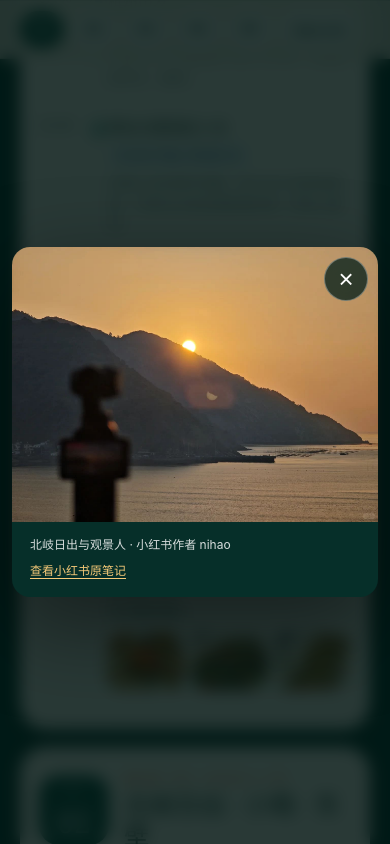
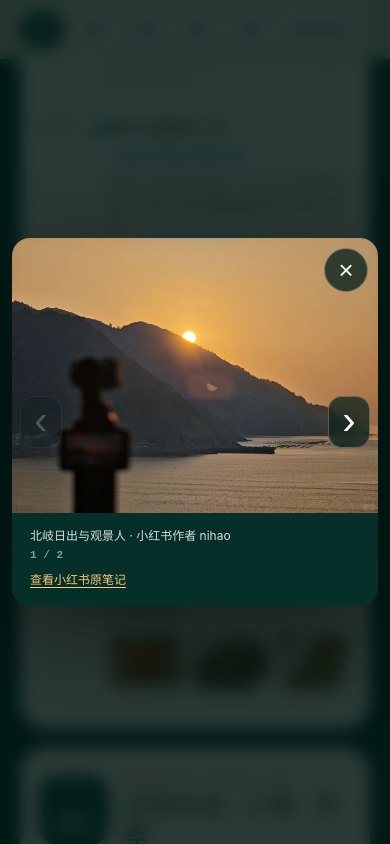
Before and after one commit to youzxxrica-tech/xiapu-2026, a plain HTML site: page index.html in a window 390 px wide. Both pictures are taken after a click on the button 146 px from the left and 3717 px from the top of the page. Shown: the part 3295-4139 px from the top of the page. Drawn offline with Linux system fonts and the light colour scheme.

Commit message:
Add swipe navigation to photo galleries

```diff
--- a/app.js
+++ b/app.js
@@ -122,18 +122,61 @@ const lightbox = document.querySelector('#lightbox')
 const lightboxImage = document.querySelector('#lightbox-image')
 const lightboxCaption = document.querySelector('#lightbox-caption')
 const lightboxSource = document.querySelector('#lightbox-source')
+const lightboxCounter = document.querySelector('#lightbox-counter')
+const lightboxPrevious = document.querySelector('.lightbox__nav--prev')
+const lightboxNext = document.querySelector('.lightbox__nav--next')
 
-if (lightbox && lightboxImage && lightboxCaption && lightboxSource) {
+if (lightbox && lightboxImage && lightboxCaption && lightboxSource && lightboxCounter && lightboxPrevious && lightboxNext) {
+  let galleryItems = []
+  let currentIndex = 0
+  let pointerStart = null
+
+  const showPhoto = (index) => {
+    const button = galleryItems[index]
+    if (!button) return
+    const image = button.querySelector('img')
+    currentIndex = index
+    lightboxImage.src = button.dataset.photo
+    lightboxImage.alt = image?.alt || ''
+    lightboxCaption.textContent = button.dataset.caption || image?.alt || ''
+    lightboxSource.href = button.dataset.source
+    lightboxCounter.textContent = `${currentIndex + 1} / ${galleryItems.length}`
+    lightboxPrevious.disabled = currentIndex === 0
+    lightboxNext.disabled = currentIndex === galleryItems.length - 1
+    lightboxPrevious.hidden = galleryItems.length < 2
+    lightboxNext.hidden = galleryItems.length < 2
+  }
+
+  const movePhoto = (step) => showPhoto(currentIndex + step)
+
   document.querySelectorAll('.photo-thumb').forEach((button) => {
     button.addEventListener('click', () => {
-      const image = button.querySelector('img')
-      lightboxImage.src = button.dataset.photo
-      lightboxImage.alt = image?.alt || ''
-      lightboxCaption.textContent = button.dataset.caption || image?.alt || ''
-      lightboxSource.href = button.dataset.source
+      galleryItems = [...button.closest('.place-gallery').querySelectorAll('.photo-thumb')]
+      showPhoto(galleryItems.indexOf(button))
       lightbox.showModal()
     })
   })
+
+  lightboxPrevious.addEventListener('click', () => movePhoto(-1))
+  lightboxNext.addEventListener('click', () => movePhoto(1))
   lightbox.querySelector('.lightbox__close').addEventListener('click', () => lightbox.close())
   lightbox.addEventListener('click', (event) => { if (event.target === lightbox) lightbox.close() })
+  document.addEventListener('keydown', (event) => {
+    if (!lightbox.open || !['ArrowLeft', 'ArrowRight'].includes(event.key)) return
+    event.preventDefault()
+    movePhoto(event.key === 'ArrowLeft' ? -1 : 1)
+  })
+  lightboxImage.addEventListener('pointerdown', (event) => {
+    if (event.pointerType === 'mouse') return
+    pointerStart = { x: event.clientX, y: event.clientY }
+  })
+  lightboxImage.addEventListener('pointerup', (event) => {
+    if (!pointerStart || event.pointerType === 'mouse') return
+    const horizontalDistance = event.clientX - pointerStart.x
+    const verticalDistance = event.clientY - pointerStart.y
+    pointerStart = null
+    if (Math.abs(horizontalDistance) < 45 || Math.abs(horizontalDistance) < Math.abs(verticalDistance) * 1.25) return
+    movePhoto(horizontalDistance < 0 ? 1 : -1)
+  })
+  lightboxImage.addEventListener('pointercancel', () => { pointerStart = null })
 }
--- a/index.html
+++ b/index.html
@@ -15,7 +15,7 @@
     <meta property="og:url" content="https://youzxxrica-tech.github.io/xiapu-2026/" />
     <link rel="icon" href="./favicon.svg" type="image/svg+xml" />
     <link rel="stylesheet" href="./vendor/leaflet/leaflet.css" />
-    <link rel="stylesheet" href="./styles.css?v=4" />
+    <link rel="stylesheet" href="./styles.css?v=5" />
   </head>
   <body>
     <header class="hero">
@@ -141,7 +141,7 @@
     </main>
 
     <footer><p>山海霞浦 · 2026 国庆</p><small>9 月 29 日抵达 · 10 月 4 日返程 · 天气、船班与景区开放信息请于出发前复核</small></footer>
-    <dialog class="lightbox" id="lightbox" aria-label="图片预览"><button class="lightbox__close" type="button" aria-label="关闭图片预览">×</button><figure><img id="lightbox-image" alt="" /><figcaption><span id="lightbox-caption"></span><a id="lightbox-source" href="#" rel="noreferrer">查看小红书原笔记</a></figcaption></figure></dialog>
-    <script src="./vendor/leaflet/leaflet.js"></script><script src="./app.js?v=4"></script>
+    <dialog class="lightbox" id="lightbox" aria-label="图片预览"><button class="lightbox__close" type="button" aria-label="关闭图片预览">×</button><button class="lightbox__nav lightbox__nav--prev" type="button" aria-label="上一张图片">‹</button><figure><img id="lightbox-image" alt="" /><figcaption><span><span id="lightbox-caption"></span><small id="lightbox-counter" aria-live="polite"></small></span><a id="lightbox-source" href="#" rel="noreferrer">查看小红书原笔记</a></figcaption></figure><button class="lightbox__nav lightbox__nav--next" type="button" aria-label="下一张图片">›</button></dialog>
+    <script src="./vendor/leaflet/leaflet.js"></script><script src="./app.js?v=5"></script>
   </body>
 </html>
--- a/styles.css
+++ b/styles.css
@@ -72,7 +72,7 @@ main { overflow: clip; }
 .route-map-tabs::-webkit-scrollbar { display: none; }
 .route-map-tab { flex: 0 0 auto; min-width: 44px; min-height: 40px; padding: 9px 12px; border: 1px solid var(--line); border-radius: 999px; color: var(--green); background: #fff; font-family: inherit; font-size: 12px; font-weight: 800; line-height: 1; }
 .route-map-tab.is-active { color: #fff; border-color: var(--green); background: var(--green); }
-.route-map-tab:focus-visible, .photo-thumb:focus-visible, .lightbox__close:focus-visible { outline: 3px solid #f5c978; outline-offset: 3px; }
+.route-map-tab:focus-visible, .photo-thumb:focus-visible, .lightbox__close:focus-visible, .lightbox__nav:focus-visible { outline: 3px solid #f5c978; outline-offset: 3px; }
 #route-map { width: 100%; height: clamp(360px, 68vw, 520px); background: #dfe9e4; }
 .route-map-meta { display: flex; align-items: center; justify-content: space-between; gap: 18px; padding: 18px 20px 12px; }
 .route-map-meta strong { display: block; font-size: 15px; }
@@ -160,10 +160,17 @@ main { overflow: clip; }
 .lightbox { width: min(960px, calc(100vw - 24px)); max-width: none; max-height: calc(100dvh - 24px); padding: 0; overflow: hidden; border: 0; border-radius: 18px; color: #fff; background: #062f29; box-shadow: 0 28px 90px rgba(0,0,0,.45); }
 .lightbox::backdrop { background: rgba(1,20,17,.84); backdrop-filter: blur(8px); }
 .lightbox figure { display: grid; margin: 0; }
-.lightbox img { display: block; width: 100%; max-height: calc(100dvh - 126px); object-fit: contain; background: #031f1b; }
+.lightbox img { display: block; width: 100%; max-height: calc(100dvh - 126px); object-fit: contain; background: #031f1b; touch-action: pan-y; user-select: none; }
 .lightbox figcaption { display: flex; align-items: center; justify-content: space-between; gap: 16px; padding: 14px 18px 17px; color: rgba(255,255,255,.84); font-size: 12px; line-height: 1.5; }
+.lightbox figcaption > span { display: grid; gap: 3px; }
+.lightbox figcaption small { color: rgba(255,255,255,.52); font: 700 11px/1.4 ui-monospace, monospace; }
 .lightbox figcaption a { flex: 0 0 auto; color: #f5c978; text-underline-offset: 3px; }
 .lightbox__close { position: absolute; z-index: 2; top: 10px; right: 10px; display: grid; place-items: center; width: 44px; height: 44px; padding: 0; border: 1px solid rgba(255,255,255,.32); border-radius: 50%; color: #fff; background: rgba(3,31,27,.76); font: 400 26px/1 sans-serif; backdrop-filter: blur(8px); }
+.lightbox__nav { position: absolute; z-index: 2; top: 50%; display: grid; place-items: center; width: 46px; height: 58px; padding: 0 0 4px; border: 1px solid rgba(255,255,255,.25); border-radius: 15px; color: #fff; background: rgba(3,31,27,.7); font: 300 40px/1 sans-serif; transform: translateY(-50%); backdrop-filter: blur(8px); cursor: pointer; }
+.lightbox__nav--prev { left: 12px; }
+.lightbox__nav--next { right: 12px; }
+.lightbox__nav:disabled { opacity: .22; cursor: default; }
+.lightbox__nav[hidden] { display: none; }
 
 footer { padding: 46px 20px calc(46px + env(safe-area-inset-bottom)); text-align: center; color: rgba(255,255,255,.65); background: #062f29; }
 footer p { margin: 0 0 8px; color: #fff; font: 500 19px/1.3 Georgia, "Songti SC", serif; }
@@ -187,6 +194,9 @@ footer small { font-size: 11px; line-height: 1.6; }
   .route-map-meta { align-items: flex-start; }
   .route-map-meta a { margin-top: 1px; }
   .lightbox figcaption { align-items: flex-start; flex-direction: column; gap: 8px; }
+  .lightbox__nav { width: 42px; height: 52px; border-radius: 14px; }
+  .lightbox__nav--prev { left: 8px; }
+  .lightbox__nav--next { right: 8px; }
 }
 
 @media (prefers-reduced-motion: reduce) { html { scroll-behavior: auto; } }
```
